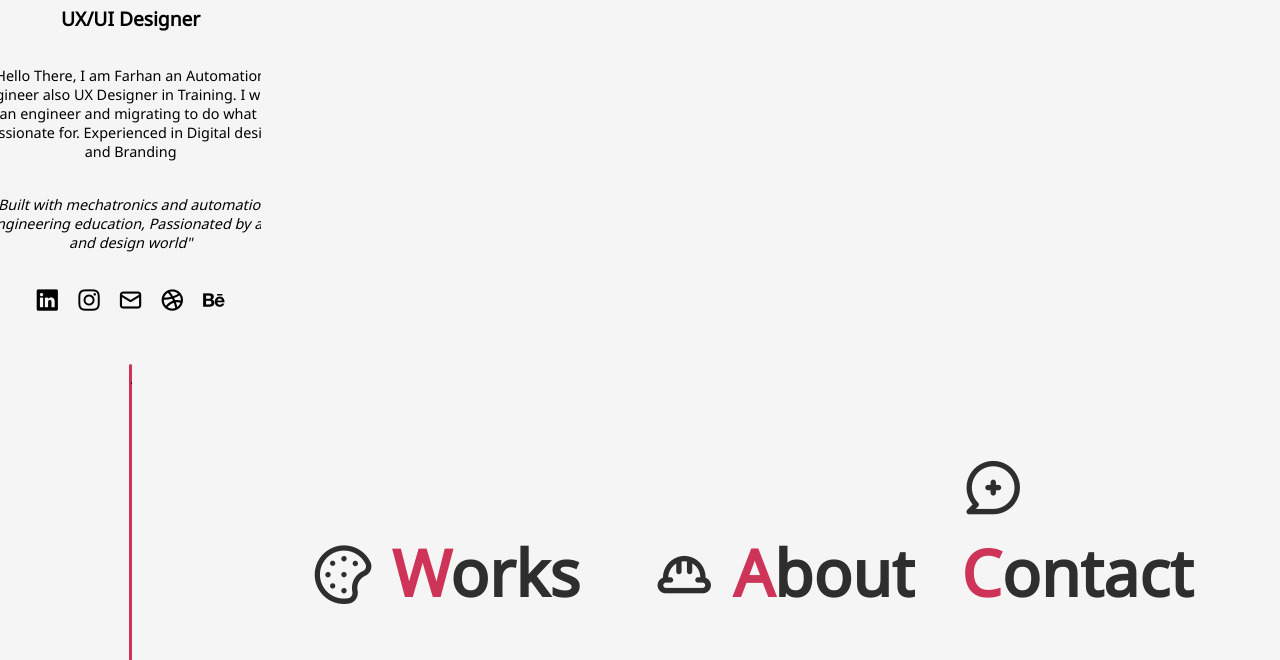
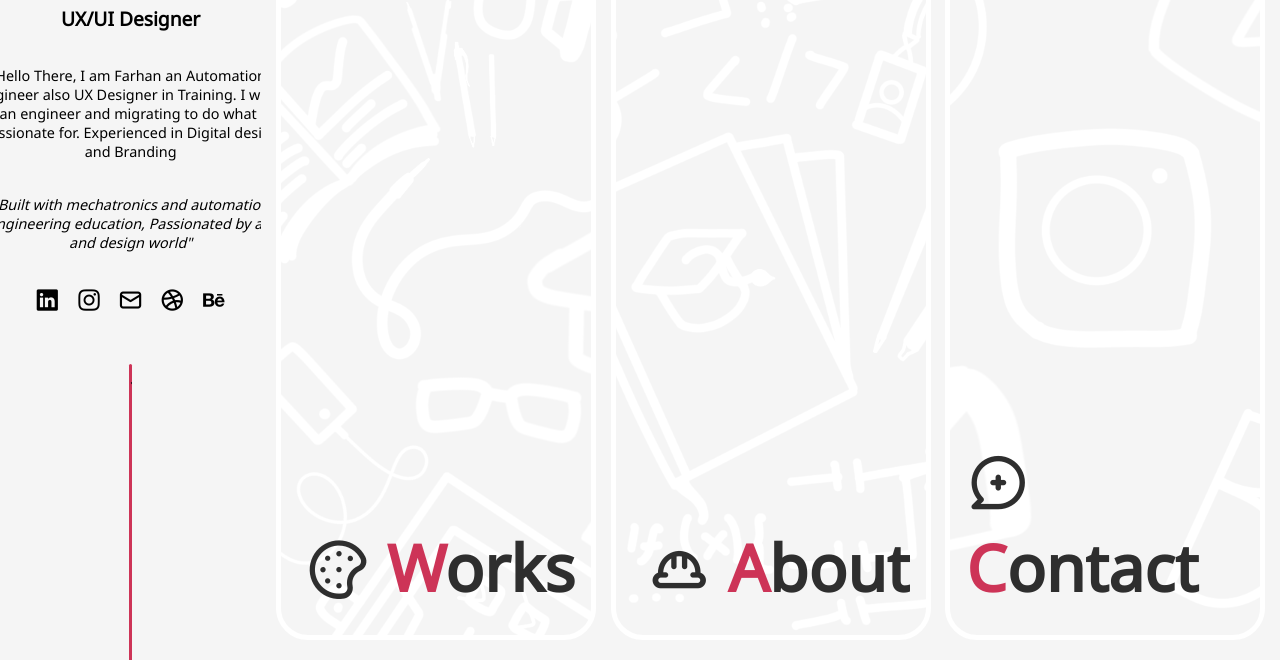
Before and after one commit to paankse/mfarhanna, a plain HTML site: page index.html in a window 1280 px wide. Shown: the part 140-800 px from the top of the page. Drawn offline with nearby package versions, Linux system fonts and the light colour scheme; a web font is replaced by a local one.

Commit message:
edit css added nav home bg

```diff
--- a/style.css
+++ b/style.css
@@ -184,6 +184,7 @@ p {
    height: var(--home-cfc-h);
    width: var(--home-cfc-w);
    border-radius: var(--home-cfc-rad);
+   border: 5px solid white;
    transition: 0.5s;
    display: flex;
    flex-direction: column;
@@ -191,12 +192,16 @@ p {
    text-decoration: none;
    justify-content: end;
    align-items: flex-end;
+   background-position: center;
+   background-repeat: no-repeat;
+   background-size: cover;
 }
 
 .cardframe .card:hover {
-   background: #f5f5f5;
+   /* background: #f5f5f5; */
    box-shadow: 11px -11px 17px #dddddd, -11px 11px 17px #ffffff;
    color: var(--logo-red);
+   background-position-x: 0.2rem;
 }
 
 .cardframe .card .card-title {
@@ -210,6 +215,17 @@ p {
 
 .cardframe .card .card-title .rotate .uil {
    font-size: var(--text-card);
+}
+
+.cardframe .card-works {
+   background-image: url(assets/Nav-home/work.png);
+}
+
+.cardframe .card-about {
+   background-image: url(assets/Nav-home/about.png);
+}
+.cardframe .card-contact {
+   background-image: url(assets/Nav-home/contact.png);
 }
 
 .cardframe .card .card-title h1 span {
```
